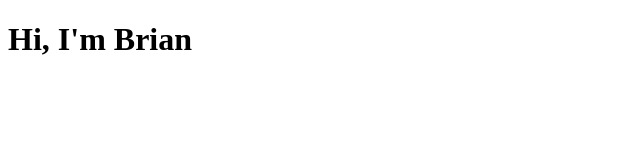
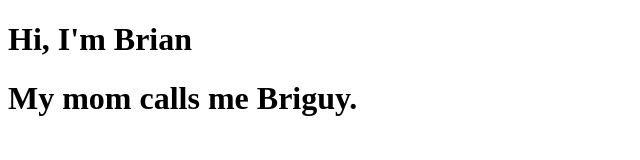
Before and after one commit to bcbrian/my-first-site-42, a website: page index.html in a window 1280 px wide. Shown: the whole page, without its empty margins (0-640 px from the left). Drawn offline with Linux system fonts and the light colour scheme.

Commit message:
added line 2

```diff
--- a/index.html
+++ b/index.html
@@ -8,5 +8,6 @@
   </head>
   <body>
     <h1>Hi, I'm Brian</h1>
+    <h1>My mom calls me Briguy.</h1>
   </body>
 </html>
```
